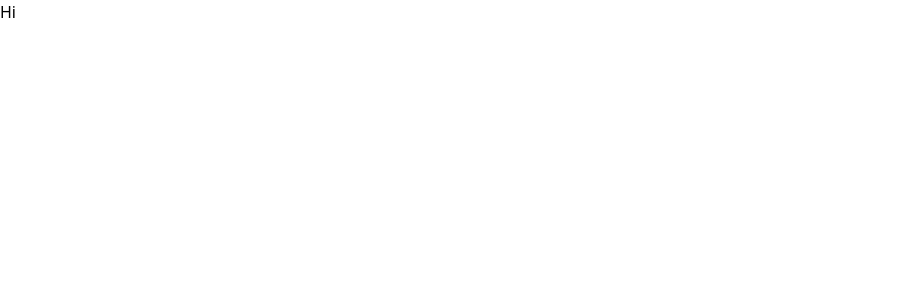
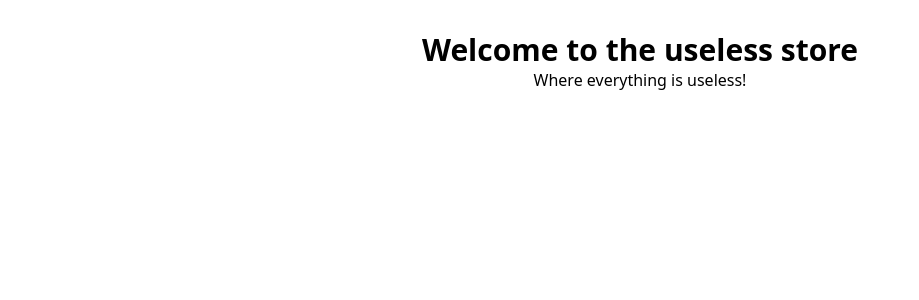
Before and after one commit to Trusun3528/Group5FrontEnd, a React (Vite) app: page / in a window 1280 px wide. Shown: the top 300 px of the page, without its empty margins (0-919 px from the left). Built offline with nearby package versions, Linux system fonts and the light colour scheme.

Commit message:
template page

```diff
--- /dev/null
+++ b/src/StoreItem.ts
@@ -0,0 +1,9 @@
+class StoreItem {
+    name: string;
+    price: number;
+
+    constructor(name: string, price: number) {
+        this.name = name
+        this.price = price
+    }
+}
--- a/src/pages/LandingPage.tsx
+++ b/src/pages/LandingPage.tsx
@@ -1,8 +1,13 @@
+import StoreItemDisplay from "./components/StoreItemDisplay";
+
 function LandingPage() {
   return (
-    <>
-      <h1>Hi</h1>
-    </>
+    <div className="text-center m-8">
+      <h1 className="text-3xl font-bold">Welcome to the useless store</h1>
+      <h2>Where everything is useless!</h2>
+
+      <StoreItemDisplay />
+    </div>
   )
 }
 
--- /dev/null
+++ b/src/pages/components/StoreItemDisplay.tsx
@@ -0,0 +1,5 @@
+function StoreItemDisplay(props: any) {
+    return <></>;
+}
+
+export default StoreItemDisplay;
```
